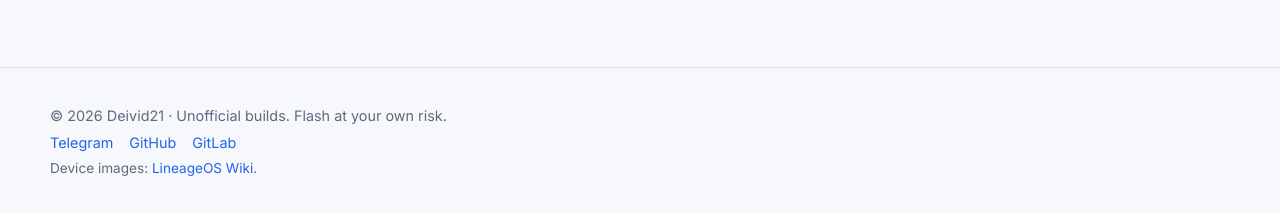
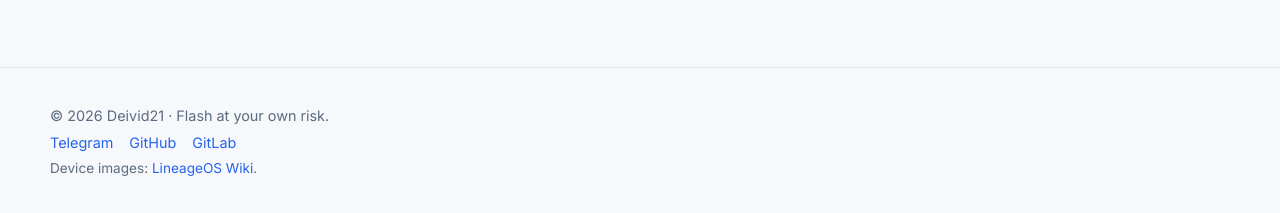
Before and after one commit to Deivid21/deivid21.github.io, a Jekyll site: the page built from index.html, in a window 1280 px wide and 900 px high, scrolled down 4287 px. Shown: the part 684-897 px from the top of the window. Built offline with Jekyll 4.4.1, drawn with Linux system fonts in a browser that asks for light colours.

Commit message:
fix: drop "Unofficial builds" from footer disclaimer
The site lists both official and unofficial builds.

Co-Authored-By: Claude Opus 5.5 <noreply@anthropic.com>

```diff
--- a/_data/i18n.yml
+++ b/_data/i18n.yml
@@ -44,7 +44,7 @@ en:
   status_stable: Stable
   status_beta: Beta
   status_test: Test
-  footer_disclaimer: Unofficial builds. Flash at your own risk.
+  footer_disclaimer: Flash at your own risk.
   footer_images: "Device images:"
 
 es:
@@ -90,5 +90,5 @@ es:
   status_stable: Estable
   status_beta: Beta
   status_test: Test
-  footer_disclaimer: Builds no oficiales. Flashea bajo tu propio riesgo.
+  footer_disclaimer: Flashea bajo tu propio riesgo.
   footer_images: "Imágenes de dispositivos:"
```
